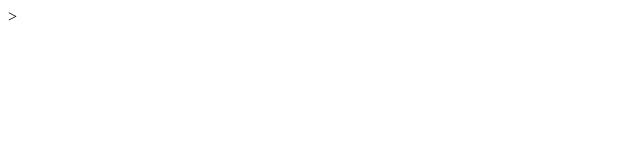
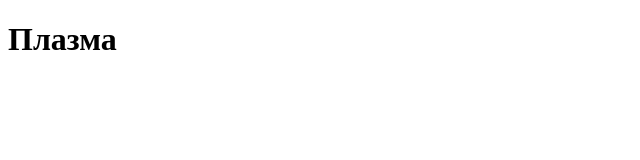
Before and after one commit to Plasma58/Plasma-pnz, a plain HTML site: page Index.html in a window 1280 px wide. Shown: the whole page, without its empty margins (0-640 px from the left). Drawn offline with Linux system fonts and the light colour scheme.

Commit message:
Update Index.html

```diff
--- a/Index.html
+++ b/Index.html
@@ -8,6 +8,6 @@
 	<title>ООО "Плазма""</title>
 </head>
 <body>
-
+<h1> Плазма </h1>
 </body>
-</html>>
+</html>
```
